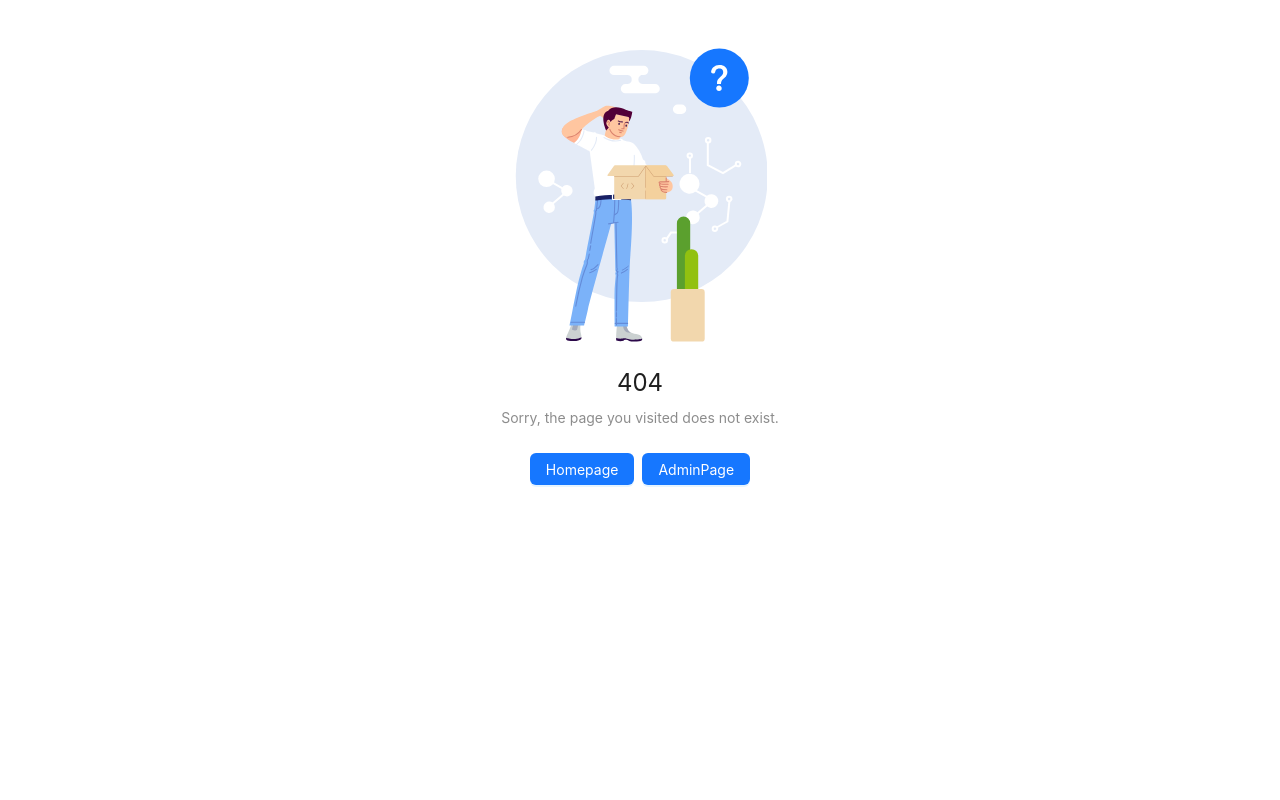
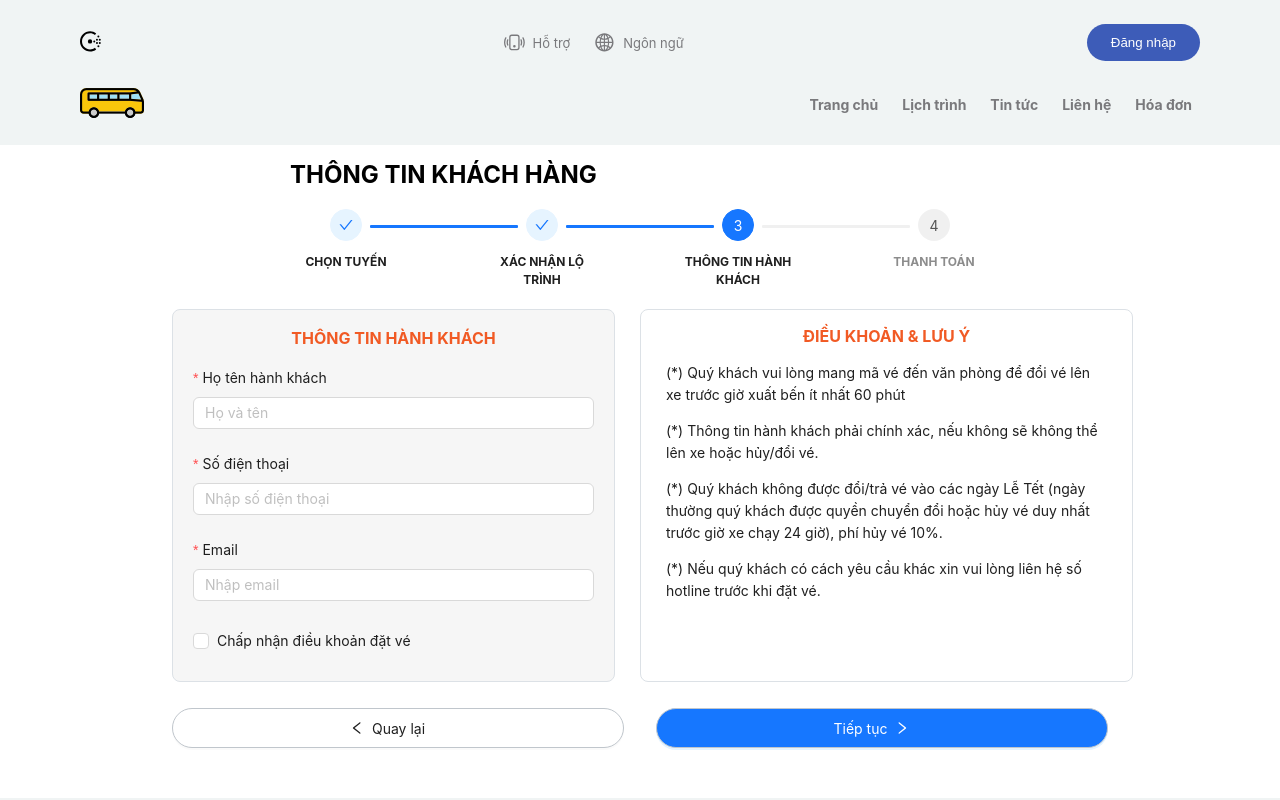
Before and after one commit to superdark1999/bus-ticket-client, a React (Create React App) app: page /booking/input-info in a window 1280 px wide. Before the commit this address led to /404. Built offline with nearby package versions, Linux system fonts and the light colour scheme.

Commit message:
input info page

```diff
--- a/src/components/StepLine/index.tsx
+++ b/src/components/StepLine/index.tsx
@@ -40,9 +40,10 @@ const StyledSteps = styled(Steps)`
 
   .ant-steps-item-title {
     font-weight: bold;
-    font-size: 14px;
+    font-size: 12px;
     line-height: 1.5;
   }
+  width: 700px;
 `;
 
 export default StepLine;
--- a/src/routes/routesConfig.tsx
+++ b/src/routes/routesConfig.tsx
@@ -11,6 +11,7 @@ const AdminLayout = lazy(() => import('layout/AdminLayout'));
 const HomePage = lazy(() => import('views/Booking/HomePage'));
 const BookingPage = lazy(() => import('views/Booking/BookingPage'));
 const ConfirmingPage = lazy(() => import('views/Booking/ConfirmingPage'));
+const InputInfoPage = lazy(() => import('views/Booking/InputInfoPage'));
 const LoginPage = lazy(() => import('views/auth/Login/LoginPage'));
 const RegisterPage = lazy(() => import('views/auth/Register/RegisterPage'));
 const ChangePasswordPage = lazy(() => import('views/auth/ChangePassword/ChangePasswordPage'));
@@ -65,6 +66,10 @@ export const routesConfig: RouteObject[] = [
             path: ROUTER_PATH.CONRFIRMING,
             element: <ConfirmingPage />,
           },
+          {
+            path: '/booking/input-info',
+            element: <InputInfoPage />,
+          },
         ],
       },
     ],
--- a/src/views/Booking/BookingPage.tsx
+++ b/src/views/Booking/BookingPage.tsx
@@ -193,9 +193,10 @@ const BookingPage: React.FC = () => {
 };
 
 const Container = styled.div`
-  max-width: 700px;
+  width: 700px;
   background-color: white;
   margin: auto;
+  padding-top: 10rem;
 `;
 
 const StyledSelect = styled(Select)`
--- a/src/views/Booking/ConfirmingPage.tsx
+++ b/src/views/Booking/ConfirmingPage.tsx
@@ -33,11 +33,11 @@ const ConfirmingPage: React.FC = () => {
     seats: location.state?.seats,
     seatsId: location.state?.seatsId,
   });
-  // check pick shuttle
-  const [isPick, setIsPick] = useState<boolean>(false);
+  // pick shuttle
+  const [optionPicked, setOptionPicked] = useState<string>('');
   // check pick select seats
   const [showSelectedSeats, setShowSelectedSeats] = useState(false);
-  // check path to navigate booking
+  // check path to navigate booking when reload page by path
   useEffect(() => {
     if (!location.state) {
       navigate({
@@ -47,7 +47,7 @@ const ConfirmingPage: React.FC = () => {
     }
   }, []);
 
-  // Get data from path, and state of path
+  // Get data from path
   const searchParams = new URLSearchParams(location.search);
   const infoSearch: InfoSearch = {
     departure: searchParams.get('departure') || '',
@@ -63,6 +63,23 @@ const ConfirmingPage: React.FC = () => {
   const handleSelectSeats = () => {
     infoCard.hiddenBtn = true;
     setShowSelectedSeats(true);
+  };
+
+  const handleContinue = () => {
+    navigate(
+      {
+        pathname: '/booking/input-info',
+        search: `${location.search}`,
+      },
+      {
+        state: {
+          infoCard: { ...infoCard },
+          seats: infoSeat.seats,
+          seatsId: infoSeat.seatsId,
+          shuttle: optionPicked,
+        },
+      },
+    );
   };
 
   if (!location.state) return null;
@@ -118,7 +135,7 @@ const ConfirmingPage: React.FC = () => {
           <StyledDivider />
           <Row style={{ padding: '20px', flexDirection: 'column' }}>
             <Label>Điểm lên xe</Label>
-            <Select defaultValue="Chọn điểm lên xe" onChange={() => setIsPick(true)}>
+            <Select defaultValue="Chọn điểm lên xe" onChange={(value) => setOptionPicked(value)}>
               {options.map((option) => (
                 <Option key={option.value} value={option.label}>
                   {option.label}
@@ -132,7 +149,12 @@ const ConfirmingPage: React.FC = () => {
         <StyledButton type="default" style={{ marginRight: '16px' }} onClick={() => navigate(-1)}>
           <LeftOutlined /> Quay lại
         </StyledButton>
-        <StyledButton type="primary" style={{ marginLeft: '16px' }} disabled={!isPick} onClick={() => navigate(-1)}>
+        <StyledButton
+          type="primary"
+          style={{ marginLeft: '16px' }}
+          disabled={Boolean(!optionPicked)}
+          onClick={handleContinue}
+        >
           Tiếp tục <RightOutlined />
         </StyledButton>
       </Row>
@@ -141,9 +163,10 @@ const ConfirmingPage: React.FC = () => {
 };
 
 const Container = styled.div`
-  max-width: 700px;
+  width: 700px;
   background-color: white;
   margin: auto;
+  padding-top: 10rem;
 `;
 
 const StyledButton = styled(Button)`
--- /dev/null
+++ b/src/views/Booking/InputInfoPage.tsx
@@ -0,0 +1,147 @@
+import { Button, Checkbox, Col, Form, Input, Row, Typography, message } from 'antd';
+import StepLine from 'components/StepLine';
+import React, { useEffect, useState } from 'react';
+import styled from 'styled-components';
+import { LeftOutlined, RightOutlined } from '@ant-design/icons';
+import { useLocation, useNavigate } from 'react-router';
+
+const InputInfoPage: React.FC = () => {
+  const location = useLocation();
+  const navigate = useNavigate();
+  const [form] = Form.useForm();
+  useEffect(() => {});
+  const content = 2;
+
+  const onFinish = (values: any) => {
+    console.log('inputInfoPage', values, location.state);
+    message.success('Submit success!');
+  };
+
+  const onFinishFailed = () => {
+    message.error('Submit failed!');
+  };
+
+  return (
+    <Wrapper>
+      {/* Title + Step line */}
+      <Row style={{ fontSize: '24px', fontWeight: 'bold', margin: 'auto', paddingBottom: '20px', width: '700px' }}>
+        THÔNG TIN KHÁCH HÀNG
+      </Row>
+      <div style={{ display: 'flex', justifyContent: 'center' }}>
+        <StepLine currentStep={content} />
+      </div>
+      {/* content */}
+      <Row gutter={50} style={{ paddingTop: '20px' }}>
+        {/* Input info */}
+        <Col span={12}>
+          <InputContainer>
+            <Form form={form} layout="vertical" onFinish={onFinish} onFinishFailed={onFinishFailed}>
+              <TitleText>THÔNG TIN HÀNH KHÁCH</TitleText>
+              <FormItem
+                name="name"
+                label="Họ tên hành khách"
+                rules={[{ required: true, message: 'Vui lòng nhập họ tên hành khách!' }]}
+              >
+                <Input placeholder="Họ và tên" />
+              </FormItem>
+              <FormItem
+                name="phone"
+                label="Số điện thoại"
+                rules={[{ required: true, message: 'Vui lòng nhập số điện thoại!' }]}
+              >
+                <Input placeholder="Nhập số điện thoại" />
+              </FormItem>
+              <FormItem name="email" label="Email" rules={[{ required: true, message: 'Vui lòng nhập email!' }]}>
+                <Input placeholder="Nhập email" />
+              </FormItem>
+
+              <FormItem
+                name="check"
+                valuePropName="checked"
+                rules={[
+                  {
+                    validator: async (_, checked) => {
+                      if (!checked) {
+                        return Promise.reject(new Error('Vui lòng chấp nhận điều khoản'));
+                      }
+                      return null;
+                    },
+                  },
+                ]}
+              >
+                <Checkbox>Chấp nhận điều khoản đặt vé</Checkbox>
+              </FormItem>
+            </Form>
+          </InputContainer>
+        </Col>
+        {/* Rule */}
+        <Col span={12} style={{ borderRadius: '8px', border: '1px solid rgb(220, 225, 230)', marginBottom: '16px' }}>
+          <RuleContainer>
+            <TitleText>ĐIỀU KHOẢN & LƯU Ý</TitleText>
+            <Typography.Paragraph>
+              (*) Quý khách vui lòng mang mã vé đến văn phòng để đổi vé lên xe trước giờ xuất bến ít nhất 60 phút
+            </Typography.Paragraph>
+            <Typography.Paragraph>
+              (*) Thông tin hành khách phải chính xác, nếu không sẽ không thể lên xe hoặc hủy/đổi vé.
+            </Typography.Paragraph>
+            <Typography.Paragraph>
+              (*) Quý khách không được đổi/trả vé vào các ngày Lễ Tết (ngày thường quý khách được quyền chuyển đổi hoặc
+              hủy vé duy nhất trước giờ xe chạy 24 giờ), phí hủy vé 10%.
+            </Typography.Paragraph>
+            <Typography.Paragraph>
+              (*) Nếu quý khách có cách yêu cầu khác xin vui lòng liên hệ số hotline trước khi đặt vé.
+            </Typography.Paragraph>
+          </RuleContainer>
+        </Col>
+      </Row>
+      <Row style={{ flexFlow: 'row' }}>
+        <StyledButton type="default" style={{ marginRight: '16px' }} onClick={() => navigate(-1)}>
+          <LeftOutlined /> Quay lại
+        </StyledButton>
+        <StyledButton type="primary" style={{ marginLeft: '16px' }} onClick={() => form.submit()}>
+          Tiếp tục <RightOutlined />
+        </StyledButton>
+      </Row>
+    </Wrapper>
+  );
+};
+
+const Wrapper = styled.div`
+  max-width: 936px;
+  width: 100vw;
+  background-color: white;
+  margin: auto;
+  padding-top: 10rem;
+`;
+
+const InputContainer = styled.div`
+  border-radius: 8px;
+  border: 1px solid #dce1e6;
+  background-color: #f6f6f6;
+  margin-bottom: 16px;
+`;
+
+const TitleText = styled.div`
+  font-size: 16px;
+  font-weight: 700;
+  text-align: center;
+  color: #f15a24;
+  margin: 16px;
+`;
+
+const StyledButton = styled(Button)`
+  width: 100%;
+  border-radius: 24px;
+  border: 1px solid #c0c6cc;
+  padding-right: 36px;
+  margin: 10px 0 50px;
+  height: 40px;
+`;
+
+const FormItem = styled(Form.Item)`
+  padding: 0 20px;
+`;
+
+const RuleContainer = styled.div``;
+
+export default InputInfoPage;
```
